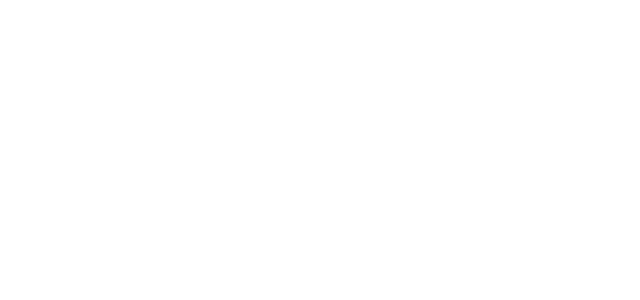
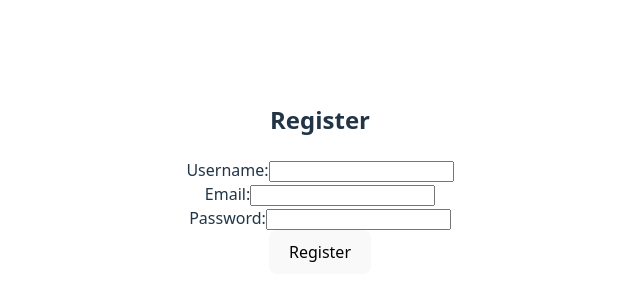
Before and after one commit to mollyhall05/employee-portal, a React (Vite) app: page /Register in a window 1280 px wide. Before the commit this address had no page. Shown: the part 222-522 px from the top of the page, without its empty margins (320-960 px from the left). Built offline with nearby package versions, Linux system fonts and the light colour scheme.

Commit message:
Added a simple register page and basic implementation of firebase.js

```diff
--- a/src/App.jsx
+++ b/src/App.jsx
@@ -6,6 +6,7 @@
 import './App.css'
 import Login from './pages/Login'
 import ConsultantDashboard from './pages/consultant-dashboard'
+import Register from "./pages/Register.jsx";
 
 function App() {
   const [count, setCount] = useState(0)
@@ -15,6 +16,7 @@
       <Routes>
         <Route path="/" element={<Login />} />
         <Route path="/consultant-dashboard" element={<ConsultantDashboard />} />
+          <Route path="/Register" element={<Register/>}/>
       </Routes>
     </Router>
   );
--- a/src/firebase_setup/firebase.js
+++ b/src/firebase_setup/firebase.js
@@ -1,5 +1,6 @@
 // Import the functions you need from the SDKs you need
 import { initializeApp } from "firebase/app";
+import { getFirestore } from "firebase/firestore";
 import { getAnalytics } from "firebase/analytics";
 // TODO: Add SDKs for Firebase products that you want to use
 // https://firebase.google.com/docs/web/setup#available-libraries
@@ -19,3 +20,5 @@
 // Initialize Firebase
 const app = initializeApp(firebaseConfig);
 const analytics = getAnalytics(app);
+const database=getFirestore(app)
+export {database};
--- a/src/pages/Login.jsx
+++ b/src/pages/Login.jsx
@@ -1,5 +1,5 @@
 import React, { useState } from 'react';
-import { useNavigate } from 'react-router-dom';
+import { useNavigate, Link } from 'react-router-dom';
 
 function Login() {
     const [email, setEmail] = useState('');
@@ -25,6 +25,7 @@
                 <input type="email" placeholder="Email" value={email} onChange={(e) => setEmail(e.target.value)} /><br />
                 <input type="password" placeholder="Password" value={password} onChange={(e) => setPassword(e.target.value)} /><br />
                 <button type="submit">Login</button>
+                <Link to={'/Register'}>Register</Link>
             </form>
         </div>
     );
--- /dev/null
+++ b/src/pages/Register.jsx
@@ -0,0 +1,75 @@
+import React, { useState } from 'react';
+import { database } from "../firebase_setup/firebase.js";
+import { collection, addDoc} from 'firebase/firestore';
+function RegisterPage() {
+    // State to store form input values
+    const [formData, setFormData] = useState({
+        username: '',
+        email: '',
+        password: '',
+    });
+
+    // Handle input change
+    const handleInputChange = (e) => {
+        const { name, value } = e.target;
+        setFormData({
+            ...formData,
+            [name]: value,
+        });
+    };
+
+    // Handle form submission
+    const handleSubmit = async (e) => {
+        e.preventDefault();
+        //validation is needed before such as checking data and leaving field empty after registration
+        const userDatabase=collection(database,'Employees')
+        await addDoc(userDatabase,formData)
+    };
+
+    return (
+        <div className="register-container">
+            <h2>Register</h2>
+            <form onSubmit={handleSubmit}>
+                <div className="form-group">
+                    <label htmlFor="username">Username:</label>
+                    <input
+                        type="text"
+                        id="username"
+                        name="username"
+                        value={formData.username}
+                        onChange={handleInputChange}
+                        required
+                    />
+                </div>
+
+                <div className="form-group">
+                    <label htmlFor="email">Email:</label>
+                    <input
+                        type="email"
+                        id="email"
+                        name="email"
+                        value={formData.email}
+                        onChange={handleInputChange}
+                        required
+                    />
+                </div>
+
+                <div className="form-group">
+                    <label htmlFor="password">Password:</label>
+                    <input
+                        type="password"
+                        id="password"
+                        name="password"
+                        value={formData.password}
+                        onChange={handleInputChange}
+                        required
+                    />
+                </div>
+
+                <button type="submit">Register</button>
+            </form>
+        </div>
+    );
+}
+
+export default RegisterPage;
```
